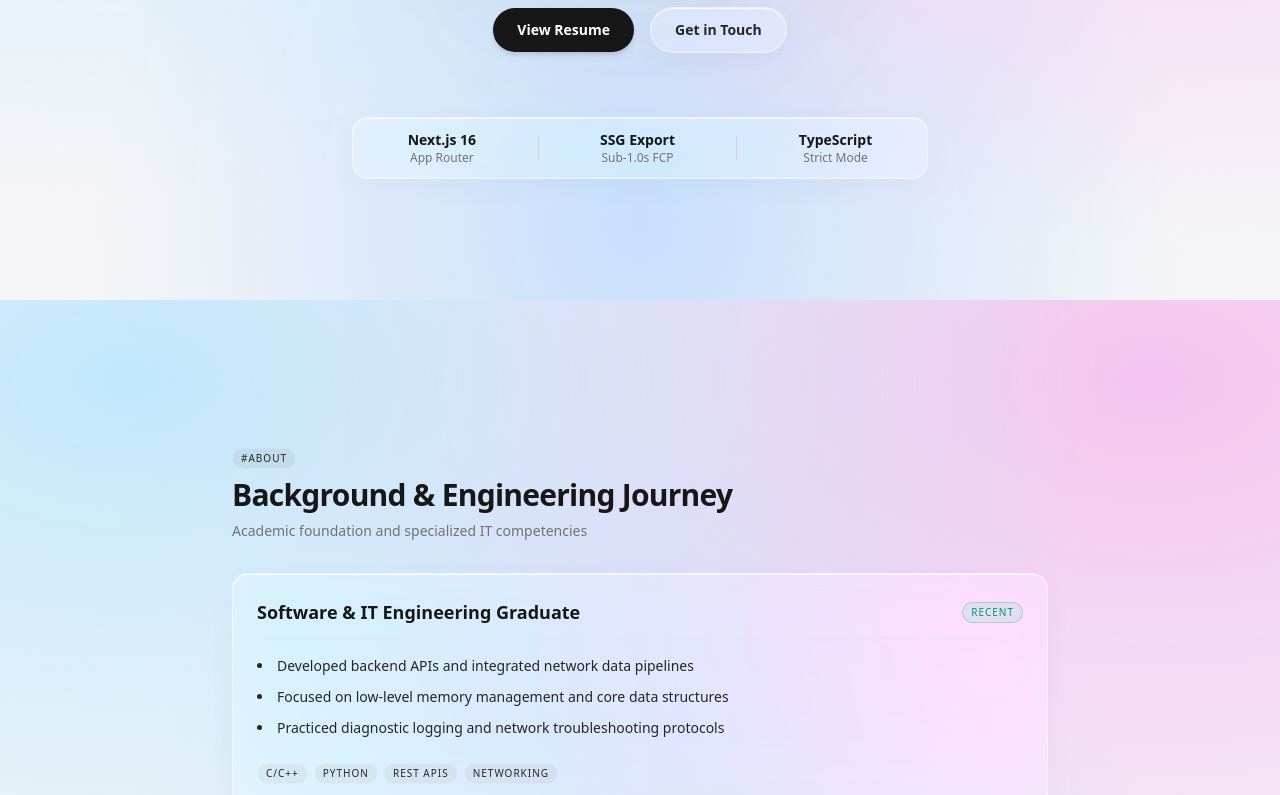
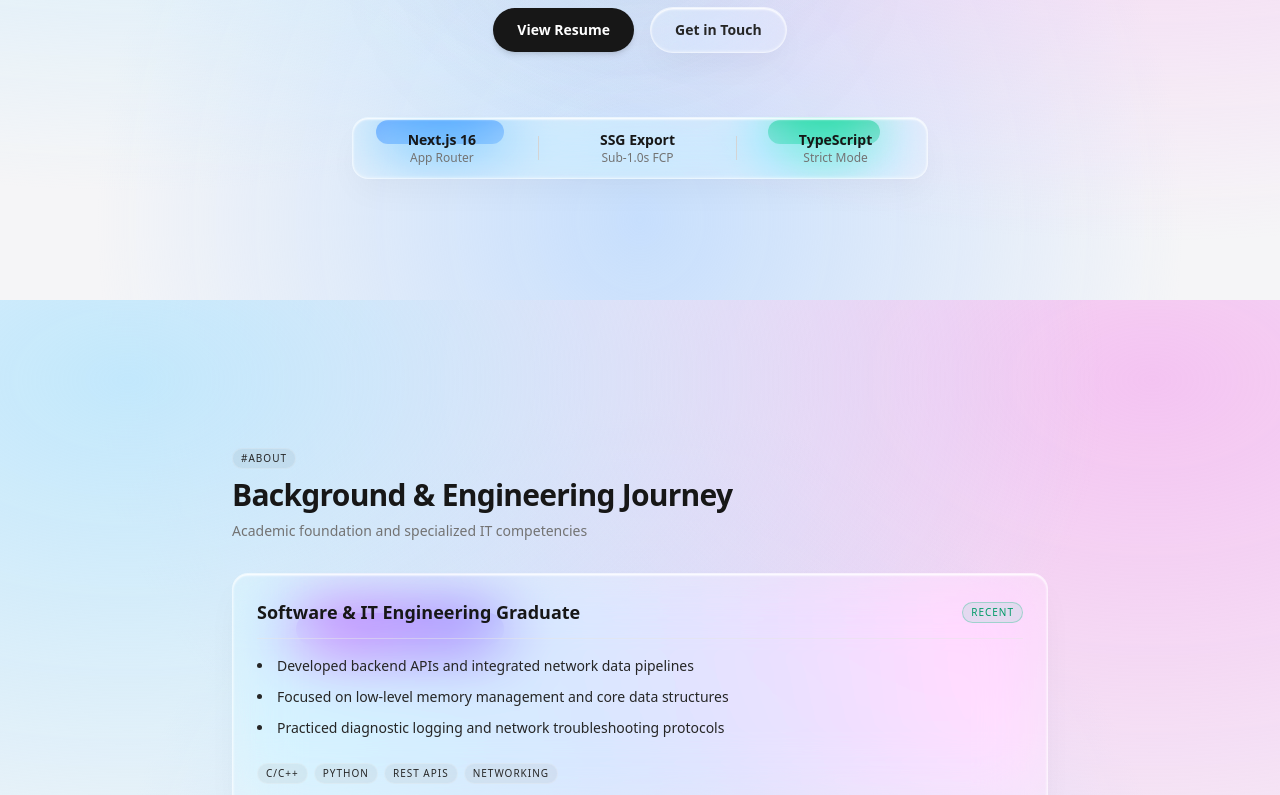
Before and after one commit to sora960/portfolio-ultimate, a Next.js app: page / in a window 1280 px wide. Shown: the part 500-1295 px from the top of the page. Built offline with nearby package versions, Linux system fonts and the light colour scheme.

Commit message:
glassification

```diff
--- a/src/app/globals.css
+++ b/src/app/globals.css
@@ -35,25 +35,27 @@
 
 /* Glassmorphism Primitives */
 .glass-card {
-  background-color: rgba(255, 255, 255, 0.25);
-  backdrop-filter: blur(28px) saturate(190%);
-  -webkit-backdrop-filter: blur(28px) saturate(190%);
-  border: 1px solid rgba(255, 255, 255, 0.45);
+  background-color: rgba(255, 255, 255, 0.22);
+  backdrop-filter: blur(32px) saturate(220%);
+  -webkit-backdrop-filter: blur(32px) saturate(220%);
+  border: 1.5px solid rgba(255, 255, 255, 0.55);
   box-shadow:
-    0 8px 32px 0 rgba(0, 0, 0, 0.03),
-    inset 0 1px 1px rgba(255, 255, 255, 0.8),
-    inset 0 -1px 1px rgba(255, 255, 255, 0.2);
+    0 15px 35px -5px rgba(0, 0, 0, 0.04),
+    0 5px 15px -5px rgba(0, 0, 0, 0.02),
+    inset 0 1.5px 2px 0 rgba(255, 255, 255, 0.95),
+    inset 0 -1.5px 2px 0 rgba(255, 255, 255, 0.25);
   transition: all 0.4s cubic-bezier(0.16, 1, 0.3, 1);
 }
 
 .dark .glass-card {
-  background-color: rgba(18, 18, 18, 0.45);
-  backdrop-filter: blur(28px) saturate(190%);
-  -webkit-backdrop-filter: blur(28px) saturate(190%);
-  border: 1px solid rgba(255, 255, 255, 0.08);
+  background-color: rgba(15, 15, 15, 0.45);
+  backdrop-filter: blur(32px) saturate(220%);
+  -webkit-backdrop-filter: blur(32px) saturate(220%);
+  border: 1.5px solid rgba(255, 255, 255, 0.12);
   box-shadow:
-    0 12px 40px 0 rgba(0, 0, 0, 0.45),
-    inset 0 1px 0px rgba(255, 255, 255, 0.15);
+    0 25px 50px -12px rgba(0, 0, 0, 0.55),
+    inset 0 1.5px 1px 0 rgba(255, 255, 255, 0.2),
+    inset 0 -1.5px 1px 0 rgba(255, 255, 255, 0.05);
 }
 
 /* Premium Card hover effects */
@@ -62,18 +64,18 @@
 }
 
 .glass-card-hover:hover {
-  transform: translateY(-4px);
-  background-color: rgba(255, 255, 255, 0.35);
-  border-color: rgba(255, 255, 255, 0.6);
+  transform: translateY(-6px);
+  background-color: rgba(255, 255, 255, 0.32);
+  border-color: rgba(255, 255, 255, 0.7);
   box-shadow:
-    0 24px 48px rgba(0, 0, 0, 0.05),
-    inset 0 1px 1px rgba(255, 255, 255, 0.9);
+    0 30px 60px -15px rgba(0, 0, 0, 0.06),
+    inset 0 1.5px 2px 0 rgba(255, 255, 255, 0.98);
 }
 
 .dark .glass-card-hover:hover {
-  background-color: rgba(30, 30, 30, 0.55);
-  border-color: rgba(255, 255, 255, 0.16);
+  background-color: rgba(25, 25, 25, 0.55);
+  border-color: rgba(255, 255, 255, 0.2);
   box-shadow:
-    0 30px 60px rgba(0, 0, 0, 0.55),
-    inset 0 1px 0px rgba(255, 255, 255, 0.25);
+    0 35px 70px -15px rgba(0, 0, 0, 0.65),
+    inset 0 1.5px 1px 0 rgba(255, 255, 255, 0.3);
 }
--- a/src/components/ContactSection.tsx
+++ b/src/components/ContactSection.tsx
@@ -40,7 +40,11 @@ export const ContactSection: React.FC = () => {
         </div>
 
         {/* Contact Card Container */}
-        <Card className="p-8">
+        <div className="relative group">
+          {/* Backstage Refraction Shape - Orange Rose gradient sphere */}
+          <div className="absolute -bottom-6 -right-6 w-36 h-36 bg-gradient-to-tr from-amber-500 to-rose-500 rounded-full select-none pointer-events-none group-hover:scale-110 group-hover:translate-x-2 group-hover:translate-y-2 transition-transform duration-500" />
+
+          <Card className="p-8 relative z-10">
             {status === "SUCCESS" ? (
               <div className="text-center py-8 space-y-4">
                 <Badge label="TRANSMISSION_RECEIVED" variant="active" />
@@ -130,6 +134,7 @@ export const ContactSection: React.FC = () => {
             )}
           </Card>
         </div>
+      </div>
     </section>
   );
 };
--- a/src/components/ExperienceSection.tsx
+++ b/src/components/ExperienceSection.tsx
@@ -22,7 +22,11 @@ export const ExperienceSection: React.FC = () => {
 
         <div className="space-y-6">
           {experiences.map((exp) => (
-            <Card key={exp.id} className="space-y-4">
+            <div key={exp.id} className="relative group">
+              {/* Backstage Refraction Shape */}
+              <div className="absolute top-10 left-16 w-52 h-8 bg-gradient-to-r from-violet-600 to-indigo-600 rounded-full select-none pointer-events-none group-hover:scale-x-110 group-hover:-translate-x-4 transition-transform duration-500" />
+
+              <Card className="space-y-4 relative z-10">
                 <div className="flex flex-wrap items-center justify-between gap-2 border-b border-neutral-200/50 dark:border-white/5 pb-3">
                   <h3 className="text-lg font-bold text-neutral-900 dark:text-neutral-100">
                     {exp.role}
@@ -42,6 +46,7 @@ export const ExperienceSection: React.FC = () => {
                   ))}
                 </div>
               </Card>
+            </div>
           ))}
         </div>
       </div>
--- a/src/components/Hero.tsx
+++ b/src/components/Hero.tsx
@@ -48,8 +48,12 @@ export const Hero: React.FC = () => {
         </div>
 
         {/* Architectural Highlights Pill */}
-        <div className="pt-8">
-          <Card className="max-w-xl mx-auto flex items-center justify-around text-xs font-mono text-neutral-500 dark:text-neutral-400 py-3">
+        <div className="pt-8 max-w-xl mx-auto relative group">
+          {/* Backstage Refraction Shapes */}
+          <div className="absolute top-1/2 left-6 -translate-y-1/2 w-32 h-6 bg-blue-500 rounded-full select-none pointer-events-none group-hover:scale-x-110 group-hover:-translate-x-3 transition-transform duration-500" />
+          <div className="absolute top-1/2 right-12 -translate-y-1/2 w-28 h-6 bg-emerald-500 rounded-full select-none pointer-events-none group-hover:scale-x-110 group-hover:translate-x-3 transition-transform duration-500" />
+
+          <Card className="flex items-center justify-around text-xs font-mono text-neutral-500 dark:text-neutral-400 py-3 relative z-10">
             <div>
               <span className="block text-sm font-bold text-neutral-900 dark:text-neutral-100">Next.js 16</span>
               App Router
--- a/src/components/ProjectsSection.tsx
+++ b/src/components/ProjectsSection.tsx
@@ -27,9 +27,12 @@ export const ProjectsSection: React.FC = () => {
             const isPlaceholder = project.status === "Placeholder" || project.status === "In Development";
 
             return (
+              <div key={project.id} className="relative group">
+                {/* Backstage Refraction Shape - Rainbow Gradient */}
+                <div className="absolute top-1/3 left-10 w-48 h-8 bg-gradient-to-r from-blue-500 via-pink-500 to-yellow-500 rounded-full select-none pointer-events-none group-hover:scale-x-110 group-hover:-translate-x-3 transition-transform duration-500" />
+
                 <Card
-                key={project.id}
-                className={`flex flex-col justify-between space-y-6 relative overflow-hidden group ${
+                  className={`flex flex-col justify-between space-y-6 relative overflow-hidden z-10 ${
                     isPlaceholder ? "opacity-70" : ""
                   }`}
                 >
@@ -114,6 +117,7 @@ export const ProjectsSection: React.FC = () => {
                     </div>
                   </div>
                 </Card>
+              </div>
             );
           })}
         </div>
```
Lines whose indentation alone changed are shown as unchanged.
